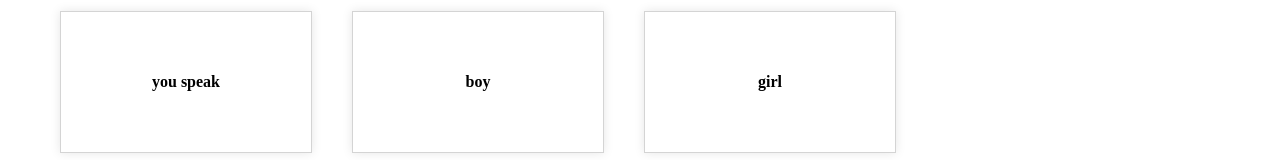
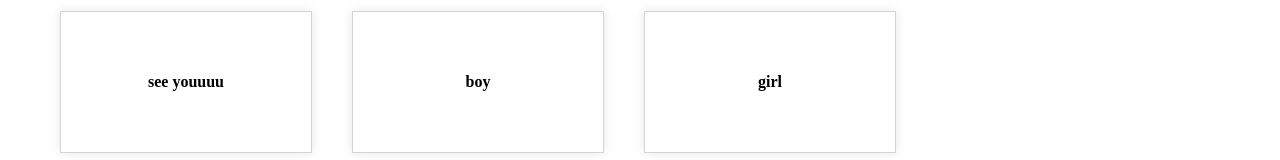
Before and after one commit to gultaj7/as3_w-m1_fall2023, a React (Create React App) app in the folder flashcards-app/: page /flash-cards in a window 1280 px wide. Shown: the part 403-563 px from the top of the page. Built offline with nearby package versions, Linux system fonts and the light colour scheme; data requests are answered from the project's data file.

Commit message:
add reaadme

```diff
--- a/flashcards-app/data/db.json
+++ b/flashcards-app/data/db.json
@@ -15,11 +15,11 @@
       "id": 2
     },
     {
-      "front": "you speak ",
-      "back": "tu parle",
+      "front": "see youuuu",
+      "back": "a bientot",
       "format": "Want to Learn",
-      "lastModified": "2024-01-03T20:02:58.137Z",
-      "id": 3
+      "lastModified": "2024-01-04T06:33:42.507Z",
+      "id": 4
     }
   ],
   "messages": [
--- a/flashcards-app/src/CardsList.js
+++ b/flashcards-app/src/CardsList.js
@@ -5,7 +5,7 @@ import Card from './Card';
 //'cards' array of card objects
 //'card' is an element generated as a result of map iteration
 
-const CardsList = ({ cards, handleDelete, showBack }) => {
+const CardsList = ({ cards, handleDelete, searchTerm, setSearchTerm }) => {
     const [isAnyCardFlipped, setIsAnyCardFlipped] = useState(false);
     const [front, setFront] = useState('');
     const [back, setBack] = useState('');
--- a/flashcards-app/src/FlashCards.js
+++ b/flashcards-app/src/FlashCards.js
@@ -5,6 +5,8 @@ const FlashCards = () => {
     const [cards, setCards] = useState(null);
     const [isPending, setIsPending] = useState(true);
     const [error, setError] = useState(null);
+    const [searchTerm, setSearchTerm] = useState('');
+
 
     const handleDelete = (id) => {
         fetch(`http://localhost:8000/cards/${id}`, {
@@ -48,7 +50,7 @@ const FlashCards = () => {
                     { isPending && <div>Loading...</div> }
                 </div>
 
-                { cards && <CardsList cards={ cards } handleDelete={handleDelete}/>}
+                {cards && <CardsList cards={cards} handleDelete={handleDelete} searchTerm={searchTerm} setSearchTerm={setSearchTerm} />}
             </div>
         </div>
 
```
